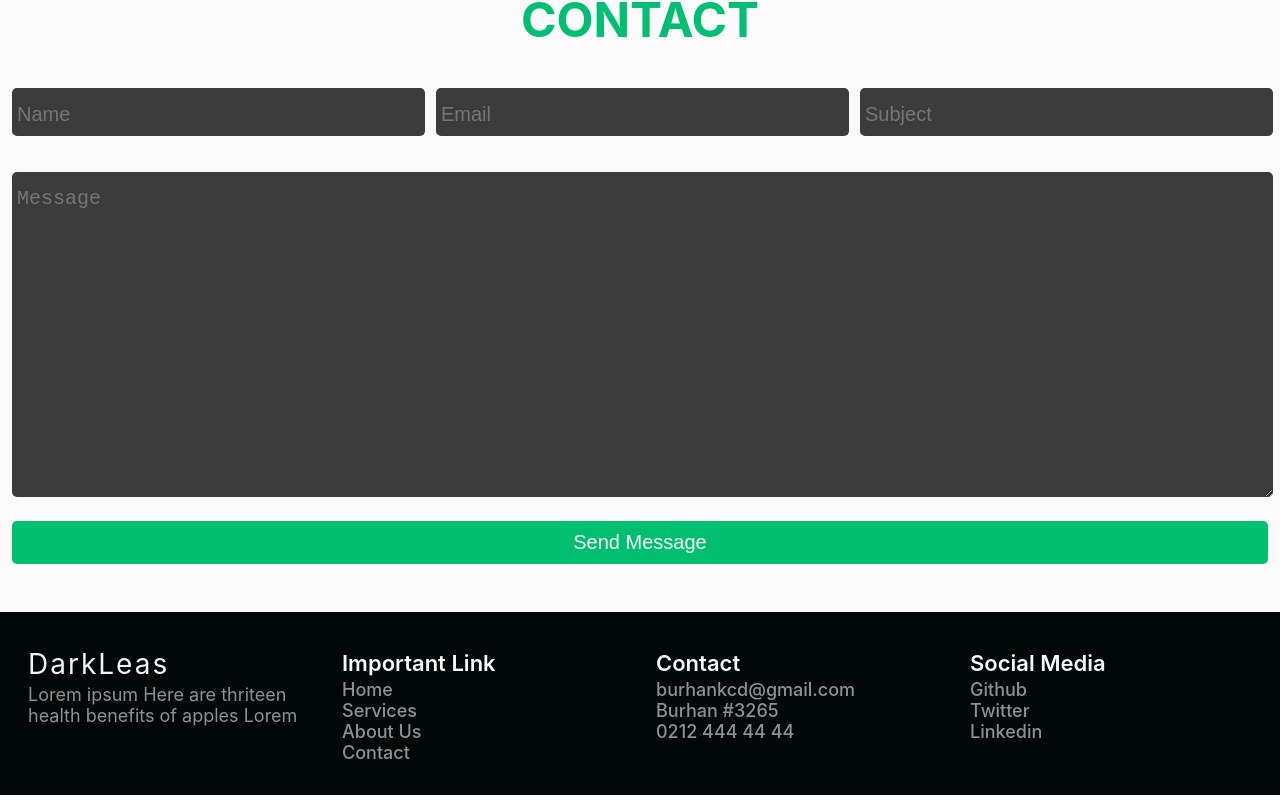
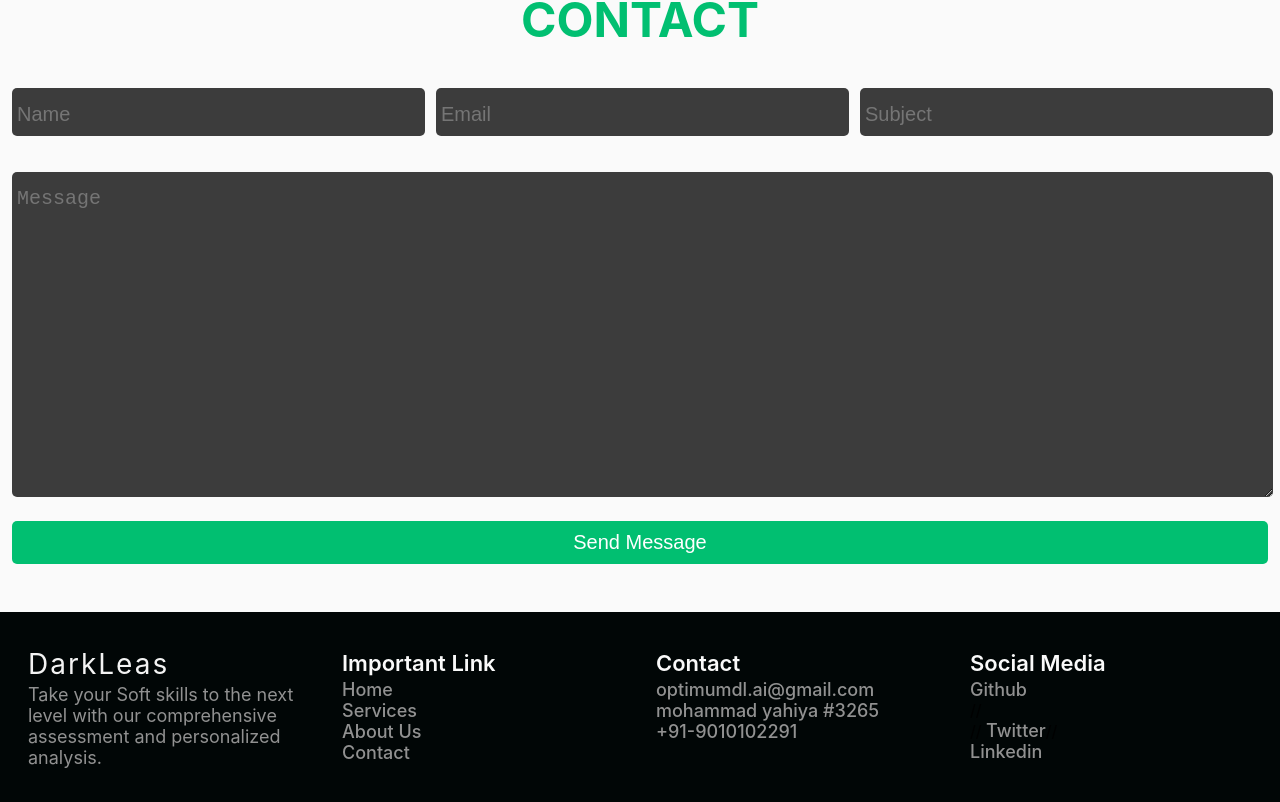
Before and after one commit to Optimum-labs/Platform-repo, a React (Create React App) app: page / in a window 1280 px wide. Shown: the part 2246-3048 px from the top of the page. Built offline with nearby package versions, Linux system fonts and the light colour scheme.

Commit message:
Updated details

```diff
--- a/src/components/Footer.js
+++ b/src/components/Footer.js
@@ -12,7 +12,7 @@ function Footer() {
               <div className="col-md-3">
                 <h1 className="logo">DarkLeas</h1>
                 <p className="footer-text">
-                  Lorem ipsum Here are thriteen health benefits of apples Lorem
+                  Take your Soft skills to the next level with our comprehensive assessment and personalized analysis.
 
                 </p>
               </div>
@@ -46,13 +46,13 @@ function Footer() {
                 <p className="footer-title">Contact</p>
                 <ul>
                   <li>
-                    <Link to="#" >burhankcd@gmail.com</Link>
+                    <Link to="#" >optimumdl.ai@gmail.com</Link>
                   </li>
                   <li>
-                    <Link to="#" > Burhan #3265</Link>
+                    <Link to="#" > mohammad yahiya #3265</Link>
                   </li>
                   <li>
-                    <Link to="#" >0212 444 44 44</Link>
+                    <Link to="#" >+91-9010102291</Link>
                   </li>
                 </ul>
               </div>
@@ -60,13 +60,13 @@ function Footer() {
                 <p className="footer-title">Social Media</p>
                 <ul>
                   <li>
-                    <a target="_blank" rel="noreferrer" href="https://github.com/darkleas" > Github</a>
+                    <a target="_blank" rel="noreferrer" href="https://github.com/Optimum-labs" > Github</a>
                   </li>
+//                   <li>
+//                     <a target="_blank" rel="noreferrer" href="https://twitter.com/burhankocadag0" > Twitter</a>
+//                   </li>
                   <li>
-                    <a target="_blank" rel="noreferrer" href="https://twitter.com/burhankocadag0" > Twitter</a>
-                  </li>
-                  <li>
-                    <a target="_blank" rel="noreferrer" href="https://www.linkedin.com/in/burhan-kocada%C4%9F-49a3331a5/"> Linkedin</a>
+                    <a target="_blank" rel="noreferrer" href="https://www.linkedin.com/groups/8980456/"> Linkedin</a>
                   </li>
                 </ul>
               </div>
```
